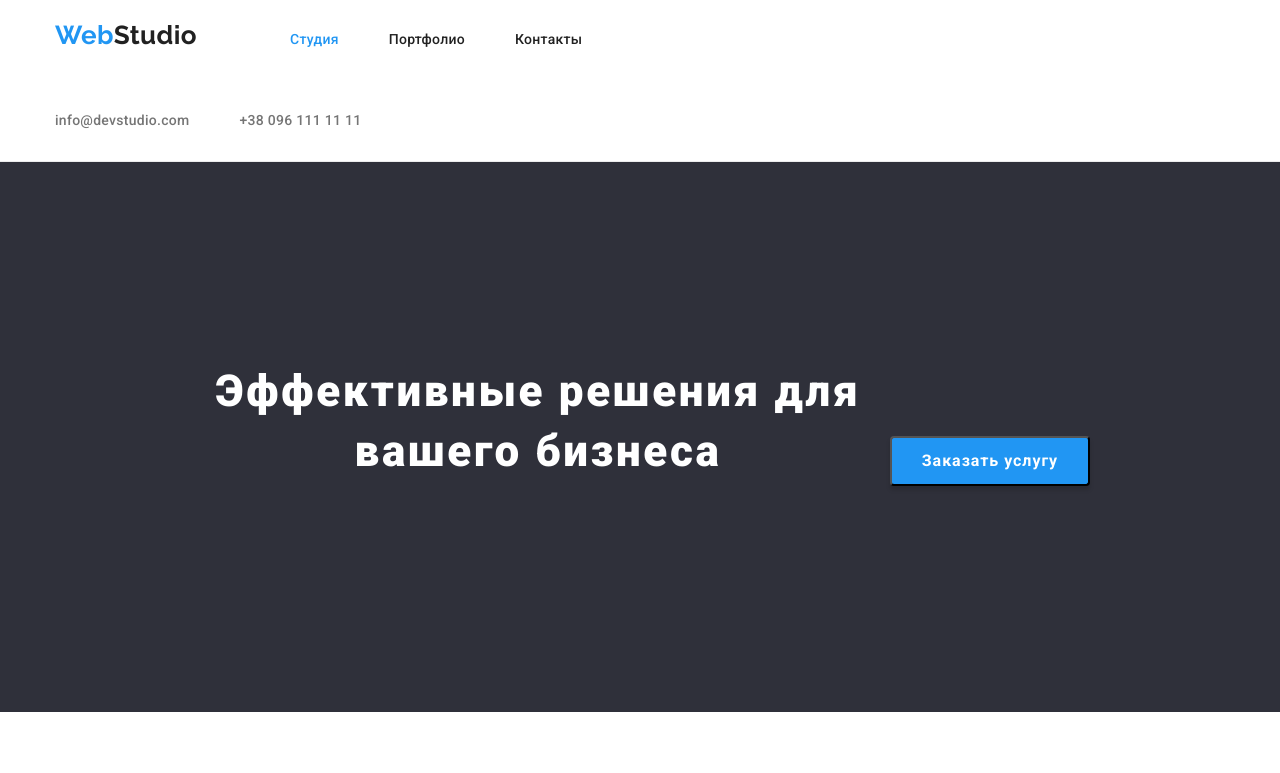
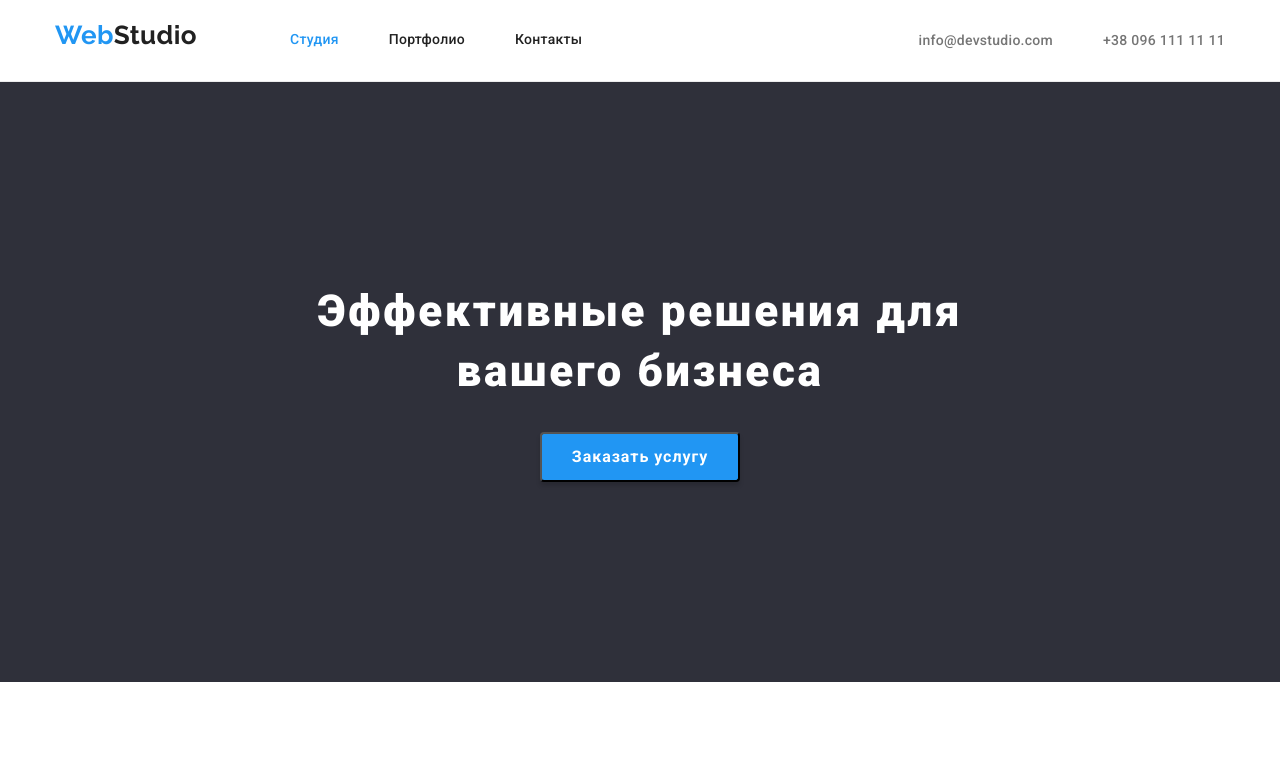
Before and after one commit to IrynaMala/goit-markup-hw-03, a plain HTML site: page index.html in a window 1280 px wide. Shown: the top 773 px of the page. Drawn offline with nearby package versions, Linux system fonts and the light colour scheme.

Commit message:
Поставила хедер в одну лінію та секондарі-батон під заголовком

```diff
--- a/css/style.css
+++ b/css/style.css
@@ -62,7 +62,9 @@ ul {
   margin-right: auto;
 }
 
-
+.leader {
+  display: flex;
+}
 
 nav {
   display: flex;
@@ -168,7 +170,7 @@ nav {
   padding-bottom: 32px;
 
 }
-/*.main-nav {
+/*.main-nav {;
   align-items: center;
   width: 1200px;
   padding-left: 15px;
@@ -185,7 +187,7 @@ nav {
 }
 
 .hero-title {
-  display: inline-block;
+
   margin-top: 0;
   margin-bottom: 30px;
   margin-left: auto;
```
